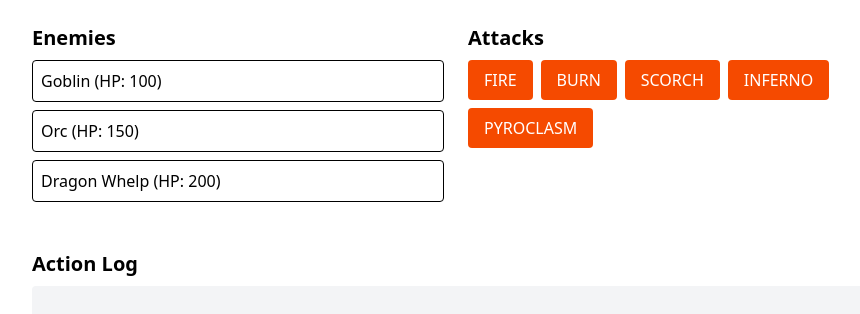
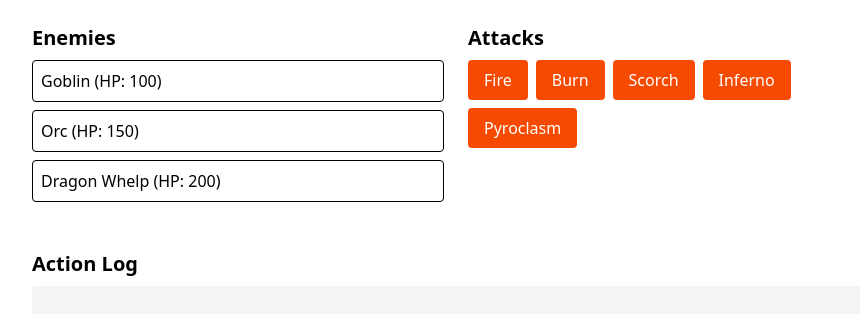
Before and after one commit to kyletolle/pyroclasm, a React (Vite) app: page / in a window 1280 px wide. Shown: the top 314 px of the page, without its empty margins (184-1044 px from the left). Built offline with nearby package versions, Linux system fonts and the light colour scheme.

Commit message:
Add and use capitalize util

```diff
--- a/src/App.tsx
+++ b/src/App.tsx
@@ -2,6 +2,7 @@ import { useState } from "react";
 import { EnemyList, type Enemy}  from "./components/EnemyList";
 import { type DamageEffect, AttackPanel  } from "./components/AttackPanel";
 import ActionLog from "./components/ActionLog";
+import { capitalize } from "./utils";
 
 const baseDamageMap: Record<DamageEffect, number> = {
   fire: 30,
@@ -34,7 +35,7 @@ function App() {
     );
     setLog((prev) => [
       ...prev,
-      `Used ${effect.toUpperCase()} on ${selectedEnemy.name} for ${damage} damage.`,
+      `Used ${capitalize(effect)} on ${selectedEnemy.name} for ${damage} damage.`,
     ]);
   };
 
--- a/src/components/AttackPanel.tsx
+++ b/src/components/AttackPanel.tsx
@@ -1,6 +1,9 @@
+import { capitalize } from "../utils";
+
 export type DamageEffect = "fire" | "burn" | "scorch" | "inferno" | "pyroclasm";
 
 const effects: DamageEffect[] = ["fire", "burn", "scorch", "inferno", "pyroclasm"];
+
 
 export function AttackPanel({ onAttack }: { onAttack: (e: DamageEffect) => void }) {
   return (
@@ -13,7 +16,7 @@ export function AttackPanel({ onAttack }: { onAttack: (e: DamageEffect) => void
             className="bg-orange-600 hover:bg-orange-700 text-white px-4 py-2 rounded"
             onClick={() => onAttack(effect)}
           >
-            {effect.toUpperCase()}
+            {capitalize(effect)}
           </button>
         ))}
       </div>
--- /dev/null
+++ b/src/utils/capitalize.ts
@@ -0,0 +1,5 @@
+
+// Utility function to capitalize first letter of a string
+export const capitalize = (str: string): string => {
+  return str.charAt(0).toUpperCase() + str.slice(1);
+};
--- /dev/null
+++ b/src/utils/index.ts
@@ -0,0 +1 @@
+export { capitalize } from './capitalize';
```
